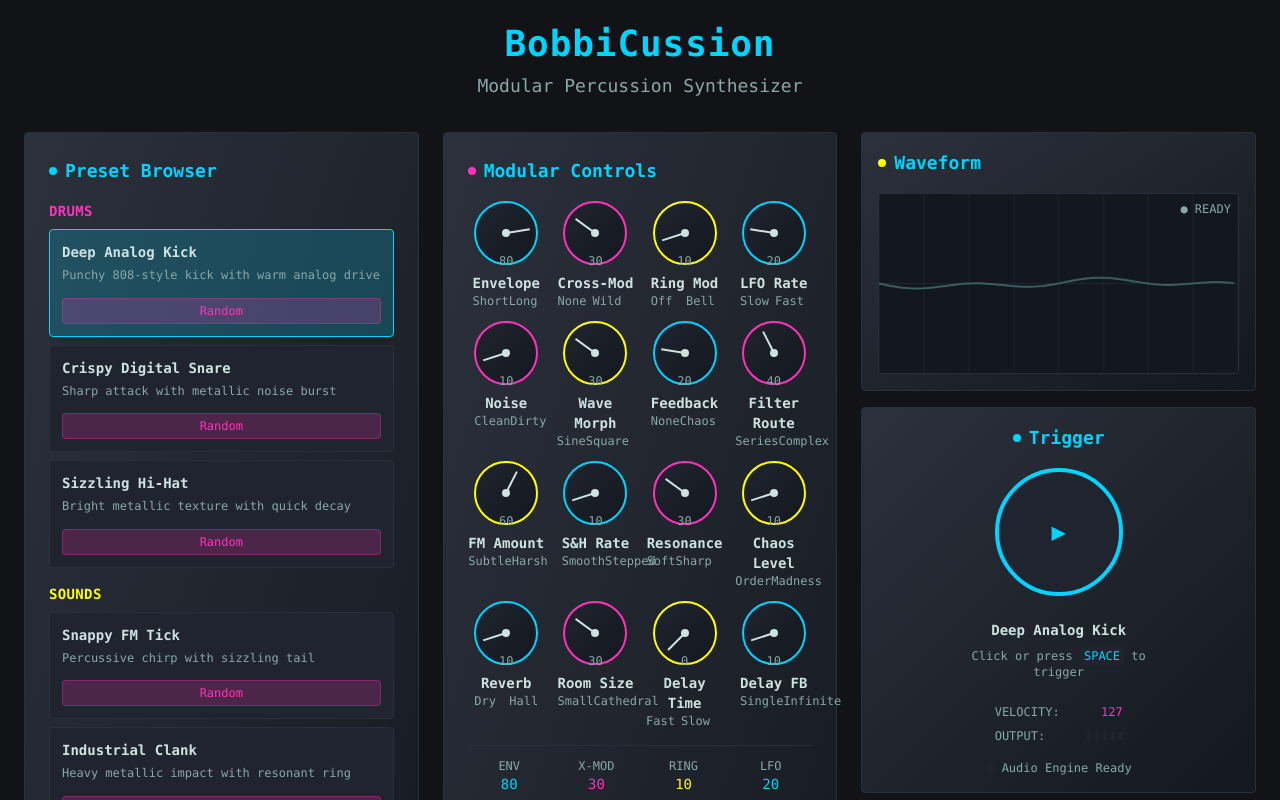
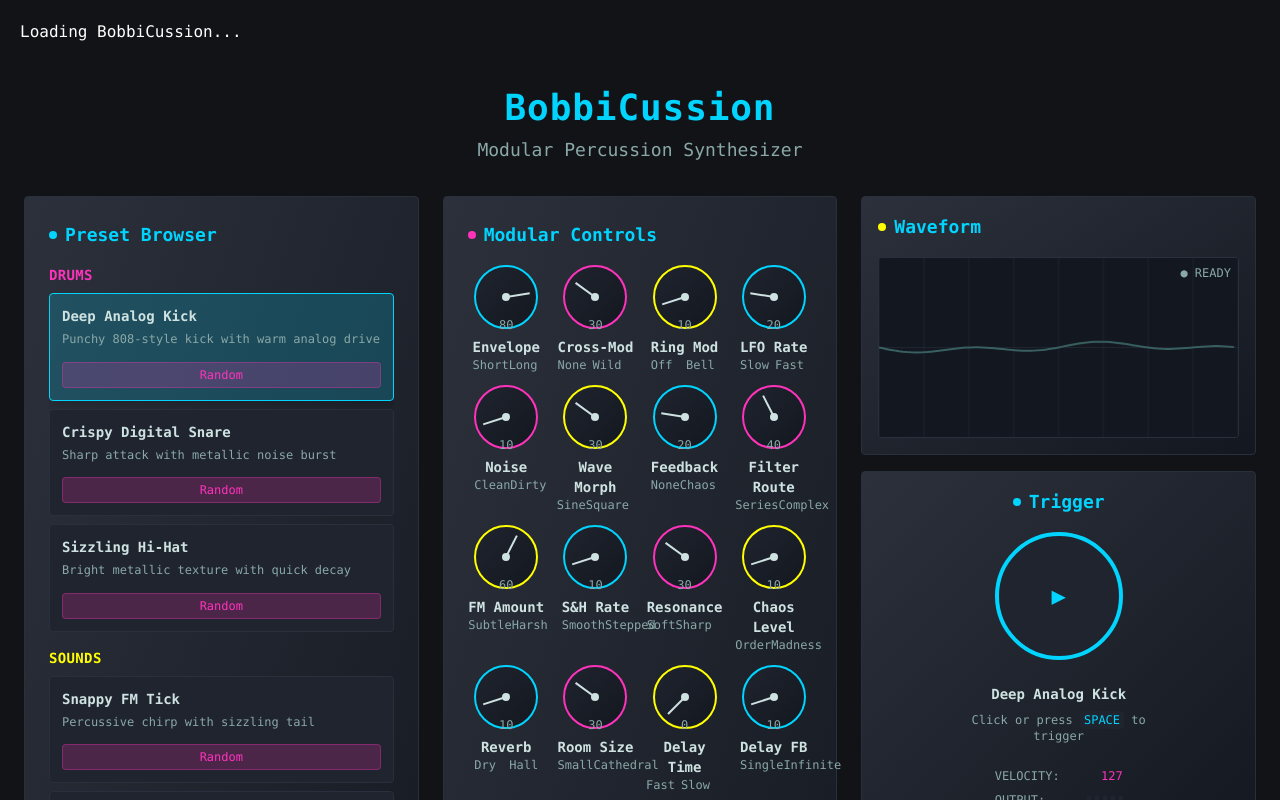
Before and after one commit to henrikosan/bobbi-beat-box, a React (Vite) app: page / in a window 1280 px wide. Shown: the top 800 px of the page. Built offline with nearby package versions, Linux system fonts and the light colour scheme.

Commit message:
Fix app not running
The app was not running on initialization, showing a blank screen with "Welcome to Your Blank App". This has been fixed.

```diff
--- a/src/pages/Index.tsx
+++ b/src/pages/Index.tsx
@@ -2,7 +2,13 @@ import React from 'react';
 import BobbiCussion from '../components/BobbiCussion';
 
 const Index = () => {
-  return <BobbiCussion />;
+  console.log('Index component rendering...');
+  return (
+    <div>
+      <h1 style={{color: 'white', padding: '20px'}}>Loading BobbiCussion...</h1>
+      <BobbiCussion />
+    </div>
+  );
 };
 
 export default Index;
```
